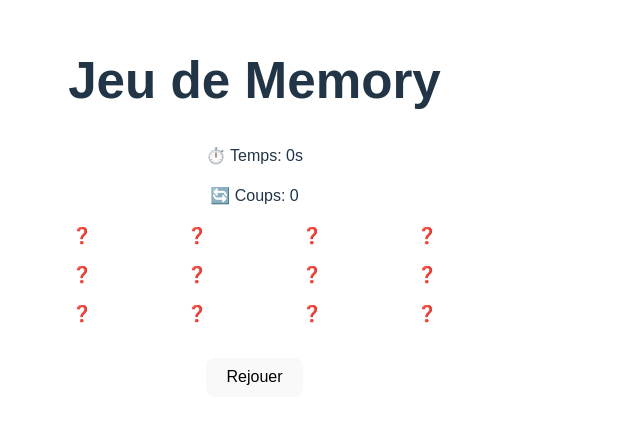
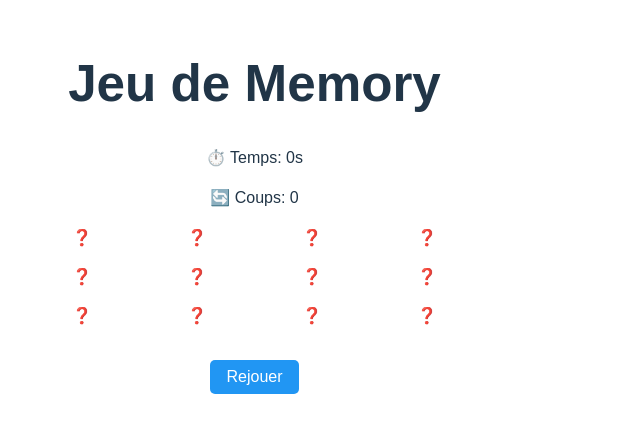
Before and after one commit to zenbout-mohamed/memory_reactjs, a React (Vite) app: page / in a window 1280 px wide. Shown: the part 192-624 px from the top of the page, without its empty margins (0-640 px from the left). Built offline with nearby package versions, Linux system fonts and the light colour scheme.

Commit message:
classe ajouté , fichier Button.jsx

```diff
--- a/src/components/Button/Button.jsx
+++ b/src/components/Button/Button.jsx
@@ -1,5 +1,9 @@
 function Button({ text, onClick }) {
-  return <button onClick={onClick}>{text}</button>;
+  return (
+    <button className="button" onClick={onClick}>
+      {text}
+    </button>
+  );
 }
 
 export default Button;
```
